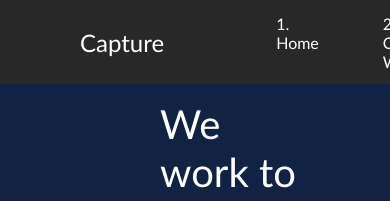
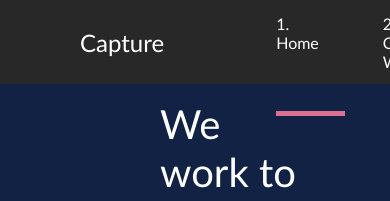
Before and after one commit to HebbarSrikanth/Capture-Portfolio, a React (Create React App) app: page / in a window 390 px wide. Shown: the top 201 px of the page. Built offline with nearby package versions, Linux system fonts and the light colour scheme.

Commit message:
Completed expect mobile styling

```diff
--- a/src/App.js
+++ b/src/App.js
@@ -7,6 +7,7 @@
 import MovieDetail from "./components/MovieDetail";
 import { AnimatePresence } from "framer-motion";
 import Contact from "./components/Contact";
+
 const App = () => {
     const location = useLocation();
     return (
--- a/src/components/GlobalStyle.js
+++ b/src/components/GlobalStyle.js
@@ -9,7 +9,8 @@
 body{
     background:#124;
     color:#fff;
-    font-family:'Ubuntu','Trebuchet MS', 'Lucida Sans Unicode', 'Lucida Grande', 'Lucida Sans', Arial, sans-serif
+    font-family:'Ubuntu','Trebuchet MS', 'Lucida Sans Unicode', 'Lucida Grande', 'Lucida Sans', Arial, sans-serif;
+    overflow-x:hidden;
 }
 
 button{
--- a/src/components/Nav.js
+++ b/src/components/Nav.js
@@ -1,8 +1,11 @@
 import React from "react";
 import { Link } from "react-router-dom";
 import styled from "styled-components";
+import { motion } from "framer-motion";
+import { useLocation } from "react-router-dom";
 
 const Nav = () => {
+    const { pathname } = useLocation();
     return (
         <StyledNav>
             <h1>
@@ -14,12 +17,27 @@
                 <ul>
                     <li>
                         <Link to="/">1. Home</Link>
+                        <Line
+                            transition={{ duration: 0.75 }}
+                            initial={{ width: "0%" }}
+                            animate={{ width: pathname === "/" ? "65%" : "0%" }}
+                        />
                     </li>
                     <li>
                         <Link to="/work">2. Our Work</Link>
+                        <Line
+                            transition={{ duration: 0.75 }}
+                            initial={{ width: "0%" }}
+                            animate={{ width: pathname === "/work" ? "65%" : "0%" }}
+                        />
                     </li>
                     <li>
                         <Link to="/contact">3. Contact</Link>
+                        <Line
+                            transition={{ duration: 0.75 }}
+                            initial={{ width: "0%" }}
+                            animate={{ width: pathname === "/contact" ? "65%" : "0%" }}
+                        />
                     </li>
                 </ul>
             </div>
@@ -34,6 +52,9 @@
     justify-content: space-between;
     align-items: center;
     background: #282828;
+    position: sticky;
+    top: 0;
+    z-index: 5;
     ul {
         display: flex;
         list-style-type: none;
@@ -53,4 +74,12 @@
     }
 `;
 
+const Line = styled(motion.div)`
+    height: 0.3rem;
+    width: 0%;
+    position: absolute;
+    bottom: -80%;
+    background: palevioletred;
+`;
+
 export default Nav;
--- /dev/null
+++ b/src/components/ScrollTop.js
@@ -0,0 +1,16 @@
+import { useEffect } from "react";
+import { useLocation } from "react-router-dom";
+
+const ScrollTop = () => {
+    const { pathname } = useLocation();
+    useEffect(() => {
+        window.scroll({
+            top: 0,
+            left: 0,
+        });
+    }, [pathname]);
+
+    return null;
+};
+
+export default ScrollTop;
--- a/src/pages/OurWork.js
+++ b/src/pages/OurWork.js
@@ -8,6 +8,7 @@
 import { motion } from "framer-motion";
 import { animation, fade, photoAnim, lineAnim } from "../animation";
 import { useScroll } from "../components/Scroll";
+import ScrollTop from "../components/ScrollTop";
 
 const OurWork = () => {
     const [controls, ref] = useScroll();
@@ -41,6 +42,7 @@
                     </Hide>
                 </Link>
             </Movie>
+            <ScrollTop />
         </Work>
     );
 };
```
Also changed, not shown: src/components/AboutSection.js (+4 -0 lines).
